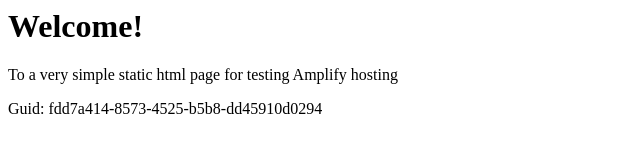
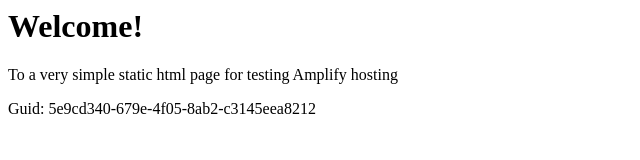
Before and after one commit to aws-aemilia-arn/Github-PR-Commit-Integration-Test-DoNotTouch-GithubWebhookPreviewCanaryTest-v1-preprod-eu-north-1, a website: page src/index.html in a window 1280 px wide. Shown: the full height of the page, 0-640 px from the left. Drawn offline with Linux system fonts and the light colour scheme.

Commit message:
commit from integ tests

```diff
--- a/src/index.html
+++ b/src/index.html
@@ -12,6 +12,6 @@
 <body>
     <h1>Welcome!</h1>
     <p>To a very simple static html page for testing Amplify hosting</p>
-    <p>Guid: fdd7a414-8573-4525-b5b8-dd45910d0294</p></body>
+    <p>Guid: 5e9cd340-679e-4f05-8ab2-c3145eea8212</p></body>
 
 </html>
```
